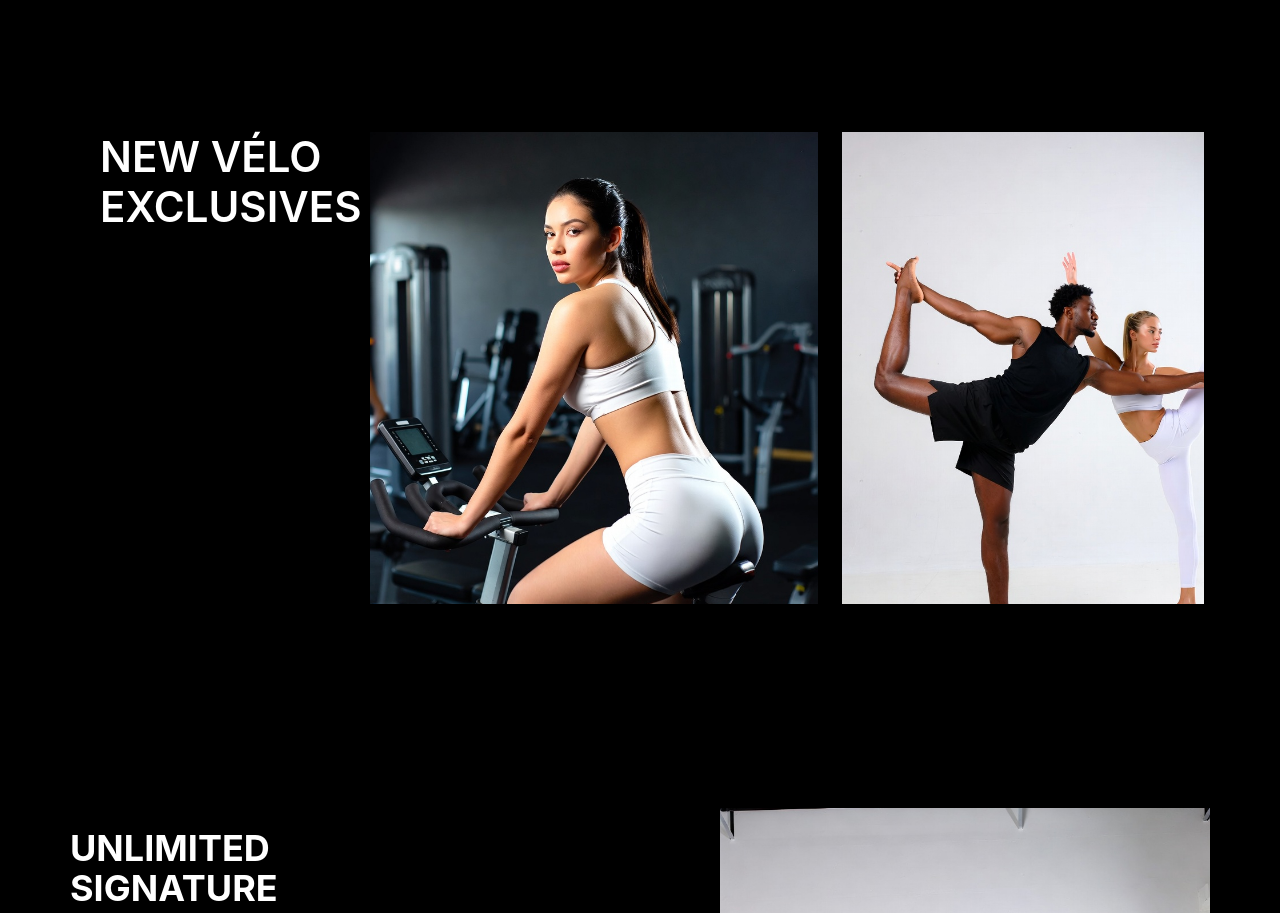
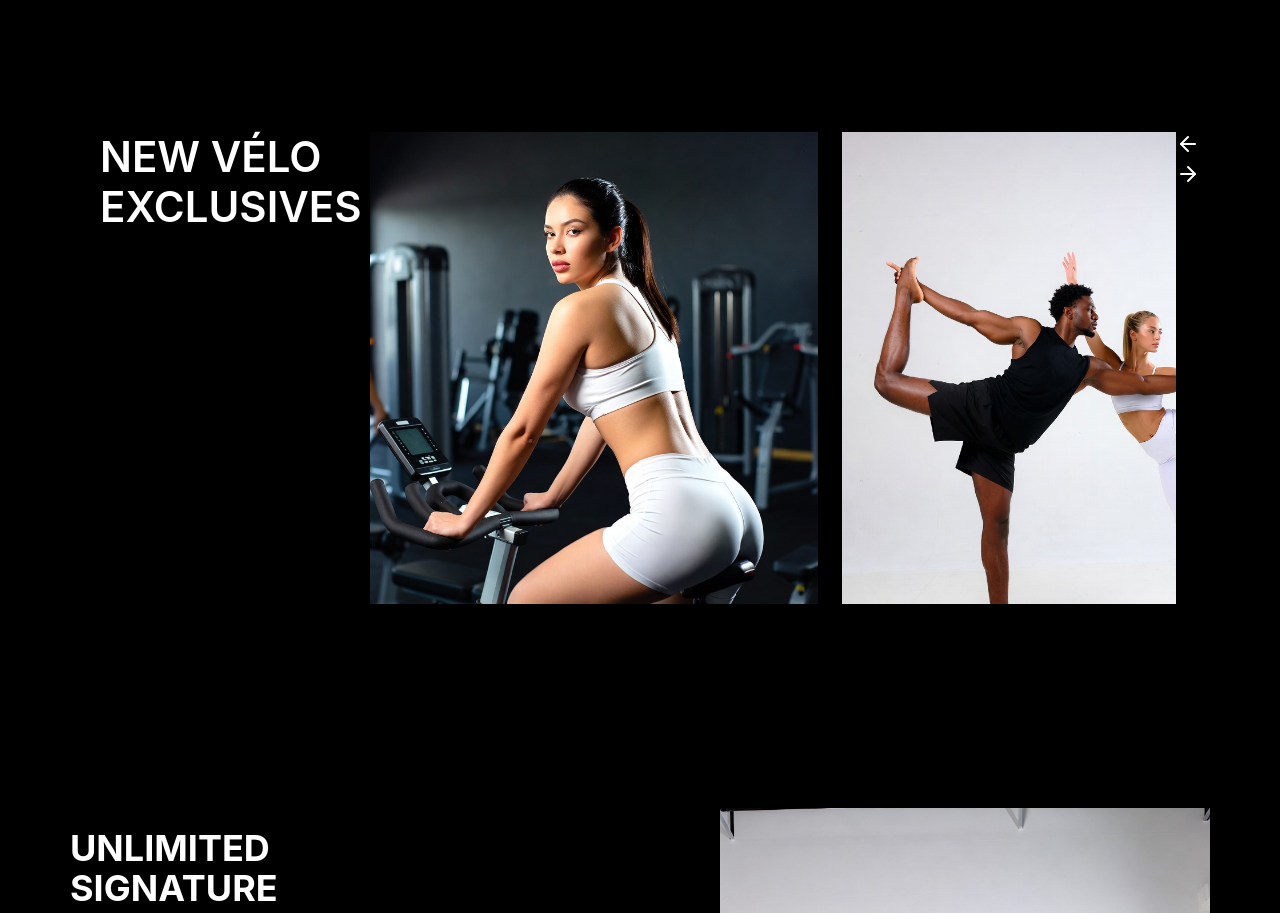
Before and after one commit to Nhlalo/VeloFitness, a React (Vite) app: page /classes in a window 1280 px wide. Shown: the part 780-1693 px from the top of the page. Built offline with nearby package versions, Linux system fonts and the light colour scheme.

Commit message:
feat: add navigation buttons to the exclusives component

```diff
--- a/src/pages/classes/Classes.tsx
+++ b/src/pages/classes/Classes.tsx
@@ -1,3 +1,5 @@
+import { useRef } from "react";
+import { ArrowLeft, ArrowRight } from "lucide-react";
 import { Props } from "../../types/classes.interface";
 import { HeroBannerProps } from "../../types/herobanner.interface";
 import Container from "../../components/shared/Container";
@@ -38,6 +40,10 @@ const exclusivesDescription: { imageSrc: string; alt: string }[] = [
 ];
 
 function Exlusives() {
+  // const containerRef = useRef<HTMLDivElement | null>(null)
+  // const containerRef = useRef<HTMLDivElement | null>(null)
+  // const containerRef = useRef<HTMLDivElement | null>(null)
+
   return (
     <Container>
       <div className="mx-3 mt-8 mb-8 flex flex-col lg:flex-row">
@@ -59,6 +65,14 @@ function Exlusives() {
               </div>
             );
           })}
+        </div>
+        <div>
+          <button type="button">
+            <ArrowLeft aria-hidden />
+          </button>
+          <button type="button">
+            <ArrowRight aria-hidden />
+          </button>
         </div>
       </div>
     </Container>
```
